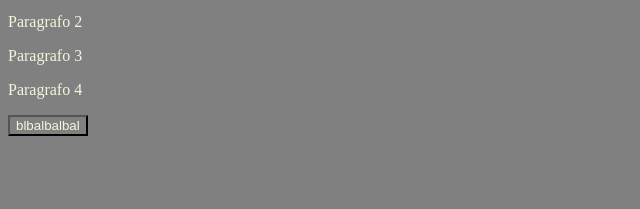
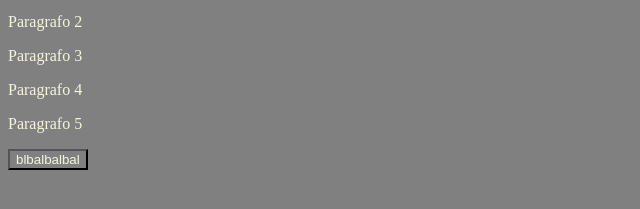
Before and after one commit to gabrielTavaresFP/trabalhoEmGrupoHCJs, a plain HTML site: page index.html in a window 1280 px wide. Shown: the part 101-310 px from the top of the page, without its empty margins (0-640 px from the left). Drawn offline with Linux system fonts and the light colour scheme.

Commit message:
adicionei o quinto paragrafo

```diff
--- a/index.html
+++ b/index.html
@@ -12,6 +12,7 @@
         <p>Paragrafo 2</p>
         <p>Paragrafo 3</p>
         <p>Paragrafo 4</p>
+		<p>Paragrafo 5</p>
     </div>
 
     <button onclick="funcaoButao()">blbalbalbal</button>
```
